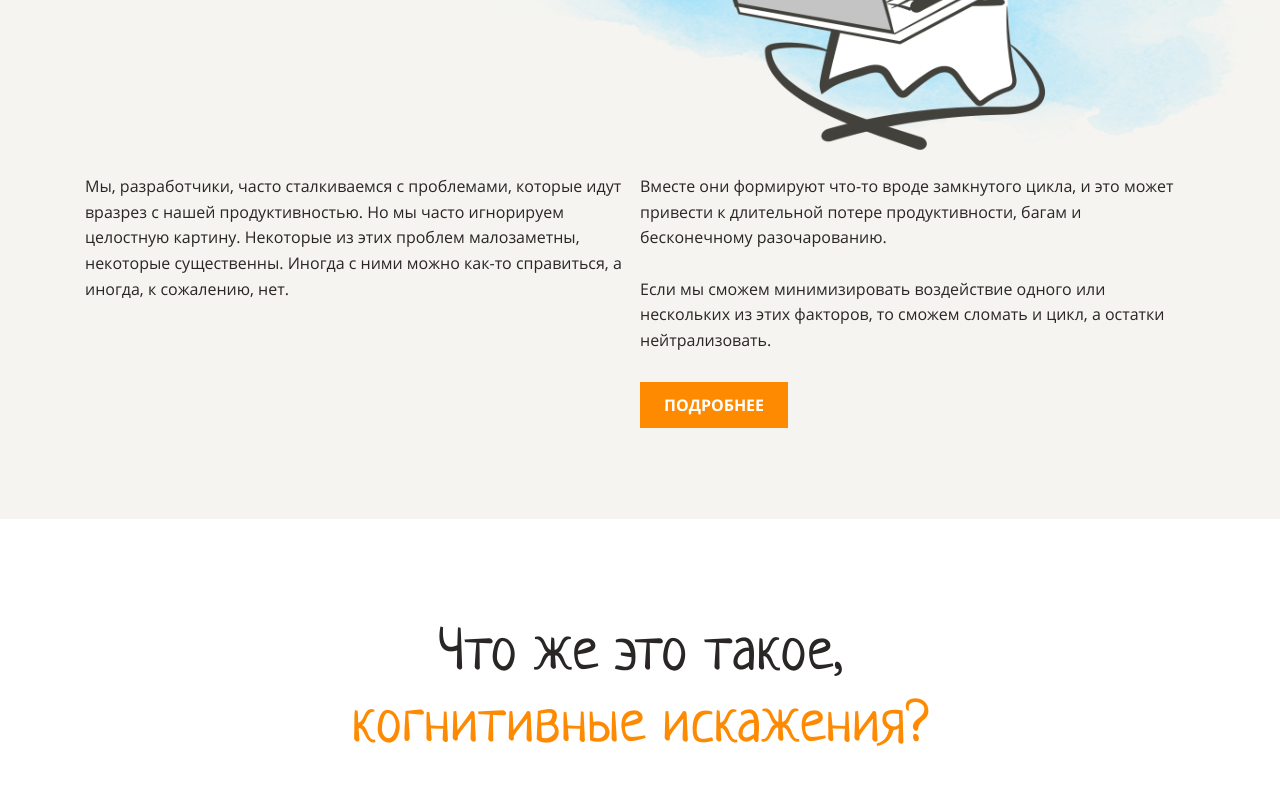
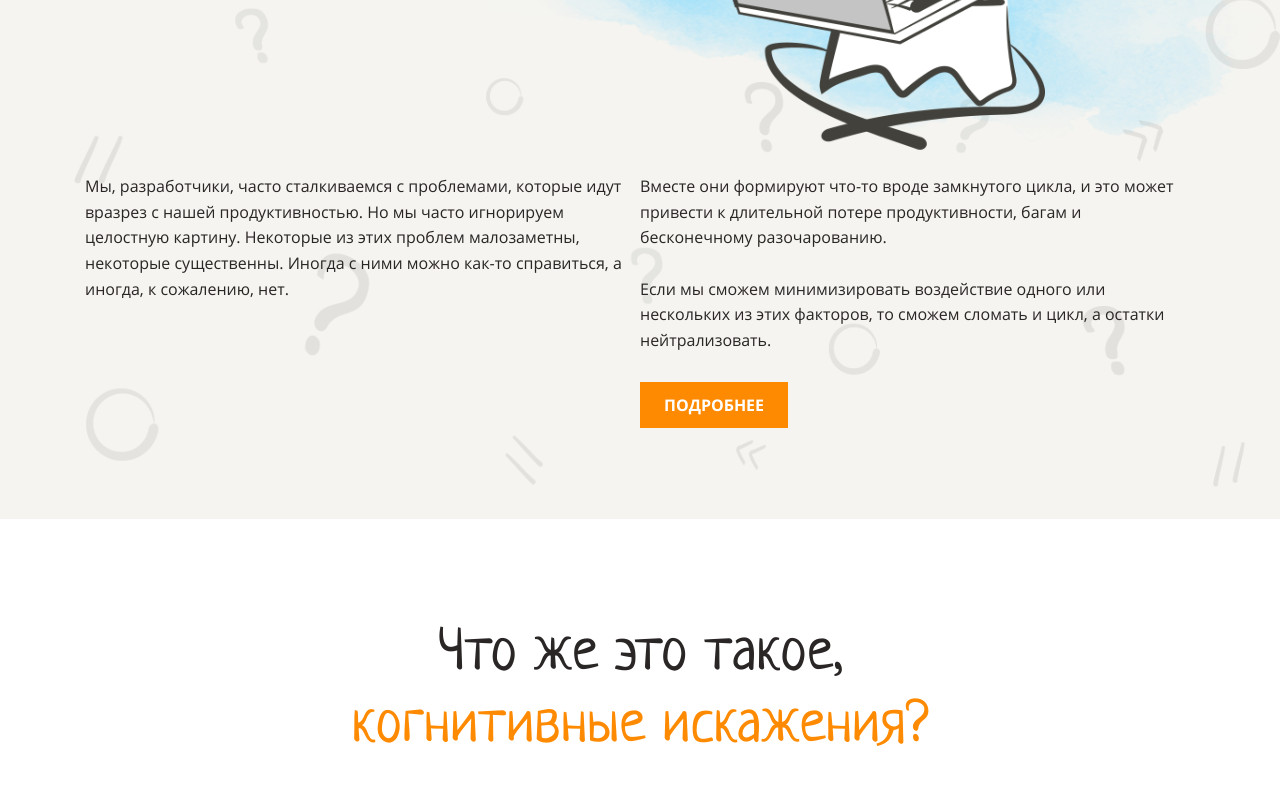
Before and after one commit to AleksVedenyev/layout-designer-project-lvl1, a website: page src/index.html in a window 1280 px wide. Shown: the part 370-1160 px from the top of the page. Drawn offline with Linux system fonts and the light colour scheme; files whose address does not match are found by name.

Commit message:
refactoring

```diff
--- a/src/styles/style.css
+++ b/src/styles/style.css
@@ -76,7 +76,7 @@ h3 {
   position: absolute;
   height: 100%;
   width: 100%;
-  background: url(./background.png);
+  background: url(../background.png);
   background-repeat: no-repeat;
   background-size: cover;
   opacity: 10%;
```
